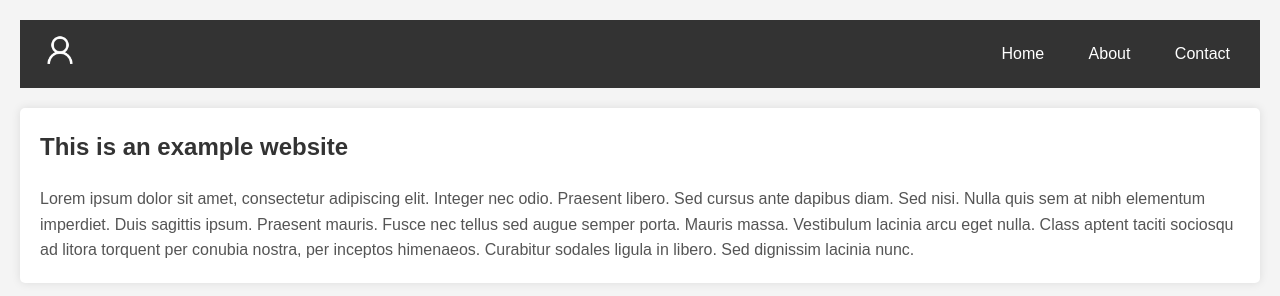
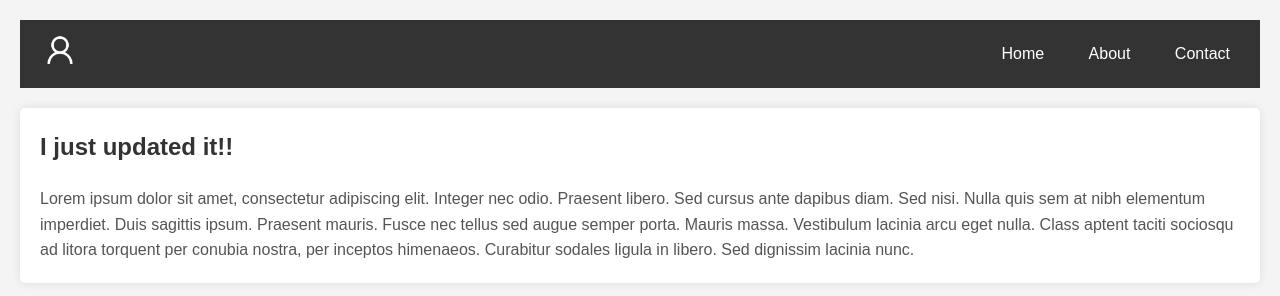
Before and after one commit to Cornerstone-CICCC/test-deploy, a website: page index.html in a window 1280 px wide. Drawn offline with Linux system fonts and the light colour scheme.

Commit message:
deploy new

```diff
--- a/index.html
+++ b/index.html
@@ -18,7 +18,7 @@
         </div>
     </nav>
     <main>
-        <h1>This is an example website</h1>
+        <h1>I just updated it!!</h1>
         <p>Lorem ipsum dolor sit amet, consectetur adipiscing elit. Integer nec odio. Praesent libero. Sed cursus ante dapibus diam. Sed nisi. Nulla quis sem at nibh elementum imperdiet. Duis sagittis ipsum. Praesent mauris. Fusce nec tellus sed augue semper porta. Mauris massa. Vestibulum lacinia arcu eget nulla. Class aptent taciti sociosqu ad litora torquent per conubia nostra, per inceptos himenaeos. Curabitur sodales ligula in libero. Sed dignissim lacinia nunc.</p>
     </main>
 </body>
```
